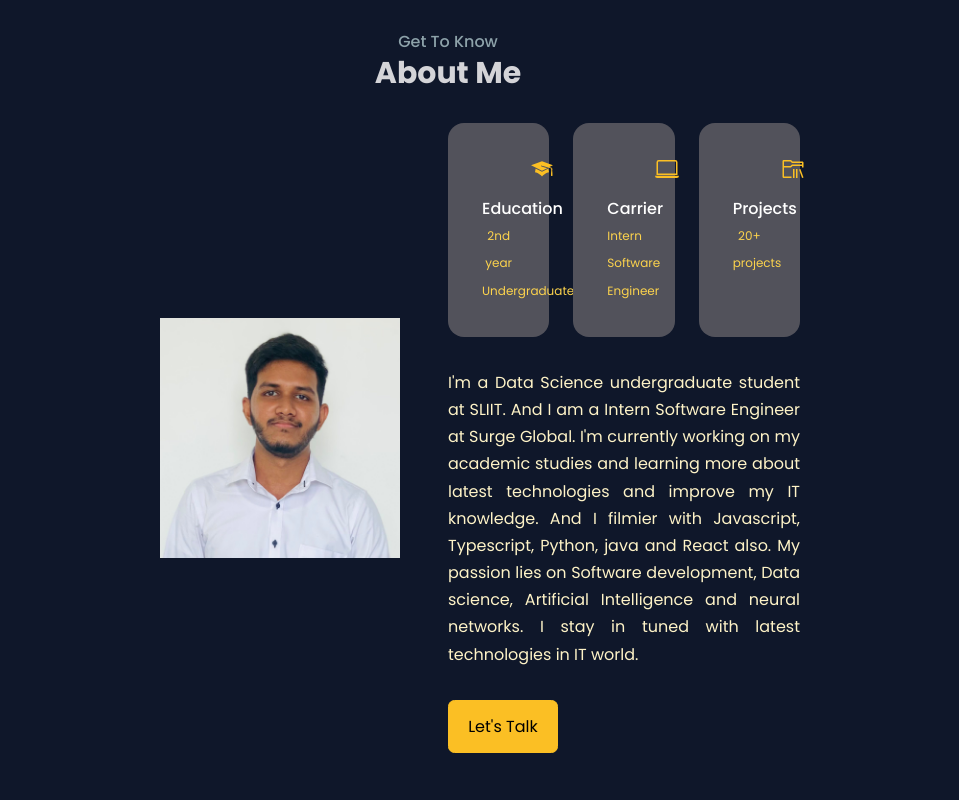
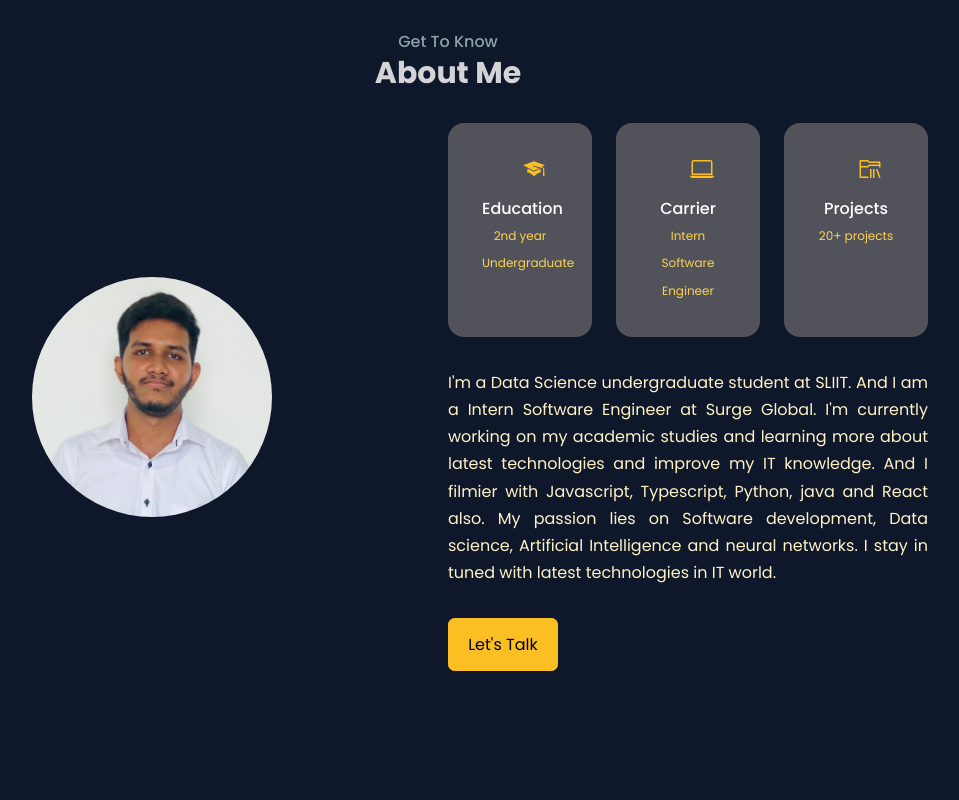
Before and after one commit to SasinduNanayakkara/MyPortfolio, a React (Create React App) app: page / in a window 1280 px wide. Shown: the part 900-1700 px from the top of the page, without its empty margins (192-1151 px from the left). Built offline with nearby package versions, Linux system fonts and the light colour scheme.

Commit message:
Change styles

```diff
--- a/src/Components/About/index.jsx
+++ b/src/Components/About/index.jsx
@@ -8,31 +8,31 @@ function About() {
   return (
     <section id='about'>
       <h5>Get To Know</h5>
-      <h2 className='font-bold text-3xl text-zinc-300'>About Me</h2>
+      <h2 className='font-bold text-3xl text-zinc-300 '>About Me</h2>
 
-      <div className='container about__container grid grid-cols-2'>
+      <div className='container about__container grid'>
         <div className=' about__me w-full rounded-sm grid place-items-center'>
-          <div className='about__me-image'>
-            <img src={ME} alt='profile pic 2' className='w-1/2 mx-48 transition ease-in-out delay-150 over:-translate-y-1 hover:scale-105' />
+          <div className='about__me-image items-center'>
+            <img src={ME} alt='profile pic 2' className='profile__img rounded-full w-1/2 ml-16 transition ease-in-out delay-150 over:-translate-y-1 hover:scale-105' />
           </div>
         </div>
 
-        <div className='mr-32 about__content'>
+        <div className=' about__content'>
           <div className='about__cards grid grid-cols-3 gap-6'>
             <article className='about__card bg-zinc-600 border-2 border-transparent rounded-2xl p-8 text-center hover:bg-transparent hover:border-zinc-600 hover:transition'>
-              <GiGraduateCap className='text-primaryBtnColor mx-12 text-2xl mb-4'/>
+              <GiGraduateCap className='text-primaryBtnColor ml-10 text-2xl mb-4'/>
               <h5 className='text-base'>Education</h5>
               <small className='text-xs text-amber-300'>2nd year Undergraduate</small>
             </article>
 
             <article className='about__card bg-zinc-600 border-2 border-transparent rounded-2xl p-8 text-center hover:bg-transparent hover:border-zinc-600 hover:transition'>
-              <BsLaptop className='text-primaryBtnColor mx-12 text-2xl mb-4'/>
+              <BsLaptop className='text-primaryBtnColor mx-10 text-2xl mb-4'/>
               <h5 className='text-base'>Carrier</h5>
               <small className='text-xs text-amber-300'>Intern Software Engineer</small>
             </article>
 
             <article className='about__card bg-zinc-600 border-2 border-transparent rounded-2xl p-8 text-center hover:bg-transparent hover:border-zinc-600 hover:transition'>
-              <VscFolderLibrary className='text-primaryBtnColor mx-12 text-2xl mb-4'/>
+              <VscFolderLibrary className='text-primaryBtnColor mx-10 text-2xl mb-4'/>
               <h5 className='text-base'>Projects</h5>
               <small className='text-xs text-amber-300'>20+ projects</small>
             </article>
```
